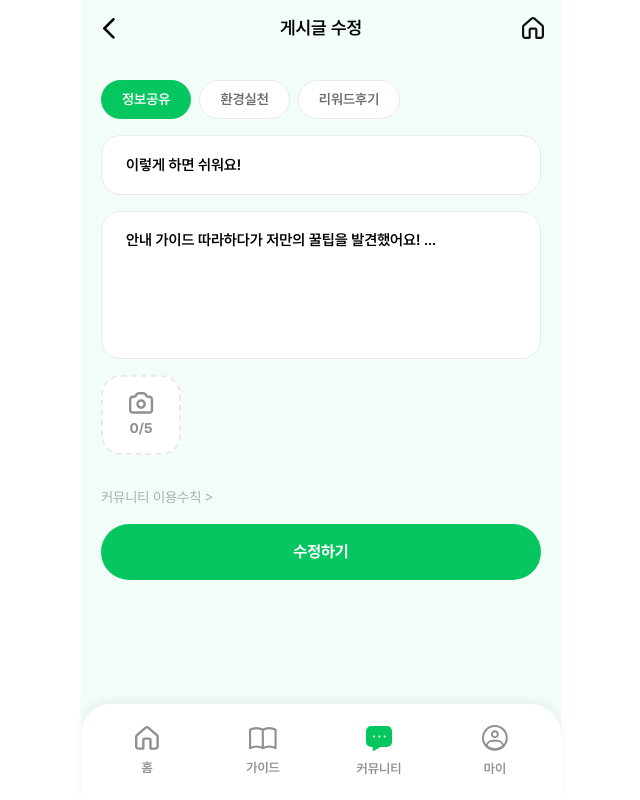
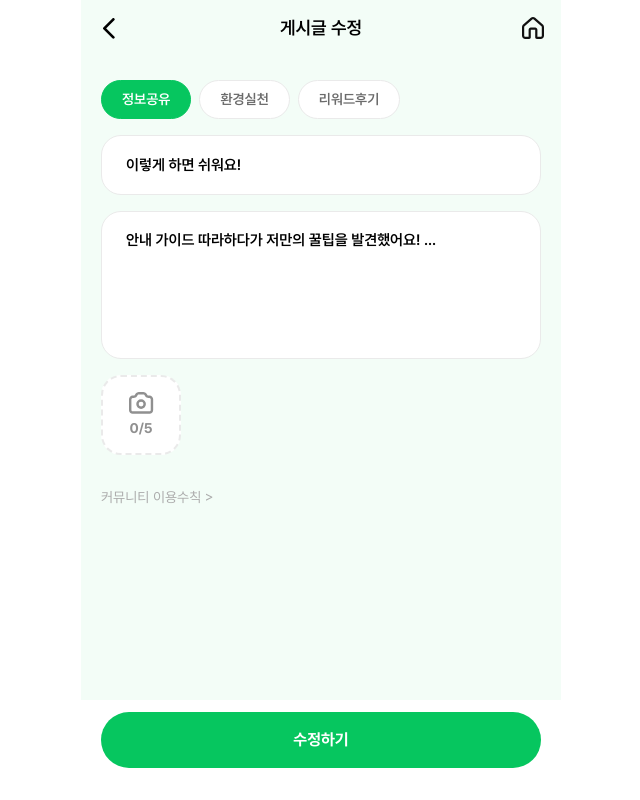
Before and after one commit to REDO-Team/Front, a React (Vite) app: page /community/modify/1 in a window 1280 px wide. Shown: the whole page, without its empty margins (319-959 px from the left). Built offline with nearby package versions, Linux system fonts and the light colour scheme.

Commit message:
[Refactor] 하단바 안보이게 하기

```diff
--- a/src/layouts/Layout.tsx
+++ b/src/layouts/Layout.tsx
@@ -71,6 +71,13 @@ const Layout = () => {
     "/community/:postId",
     location.pathname,
   );
+  const isCommunityWrite = !!matchPath(
+    "/community/write",
+    location.pathname,);
+  const isCommunityModify = !!matchPath(
+    "/community/modify/:postId",
+    location.pathname,
+  );
 
   const isMy = !!matchPath(
   { path: '/my/*', end: false },
@@ -123,7 +130,9 @@ const Layout = () => {
     isCommunityDetail ||
     isMyPosts ||
     isMycomments ||
-    isMyProfileEdit;
+    isMyProfileEdit ||
+    isCommunityWrite ||
+    isCommunityModify;
 
   const hasGreenBackground =
     isGuide ||
--- a/src/pages/community/modity-page.tsx
+++ b/src/pages/community/modity-page.tsx
@@ -82,8 +82,7 @@ export default function CommunityModifyPage() {
                                 className={`flex items-center justify-center
                  px-5 py-2
                  rounded-[20px] border transition-colors
-                 ${
-                   isSelected
+                 ${isSelected
                                         ? "bg-main-green1 border-main-green1 text-white"
                                         : "bg-white border-gray-200 text-gray-600"
                                     } font-pretendard font-semibold text-[14px]`}
@@ -154,6 +153,8 @@ export default function CommunityModifyPage() {
                 >
                     커뮤니티 이용수칙 &gt;
                 </a>
+            </main>
+            <footer className="fixed bottom-0 left-0 right-0 mx-auto w-full max-w-120 px-5 pb-8 pt-3 bg-white">
                 <button
                     onClick={handleSubmit}
                     disabled={!isFormValid}
@@ -163,8 +164,7 @@ export default function CommunityModifyPage() {
                 >
                     수정하기
                 </button>
-      </main>
-
+            </footer>
 
 
         </div>
--- a/src/pages/community/write-page.tsx
+++ b/src/pages/community/write-page.tsx
@@ -66,8 +66,7 @@ export default function CommunityWritePage() {
                                 className={`flex items-center justify-center
                  px-5 py-2
                  rounded-[20px] border transition-colors
-                 ${
-                   isSelected
+                 ${isSelected
                                         ? "bg-main-green1 border-main-green1 text-white"
                                         : "bg-white border-gray-200 text-gray-600"
                                     } font-pretendard font-semibold text-[14px]`}
```
Lines whose indentation alone changed are shown as unchanged.
